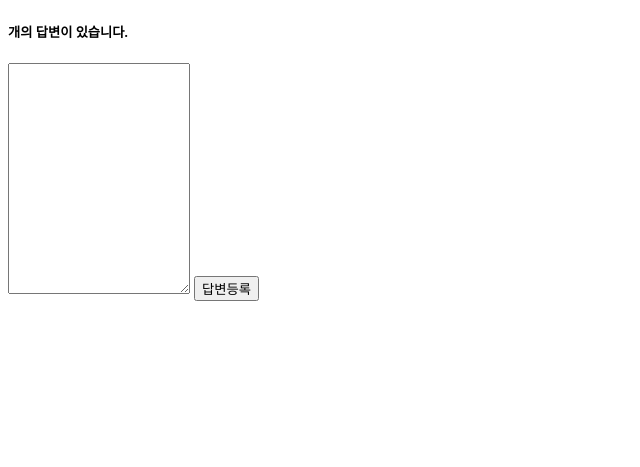
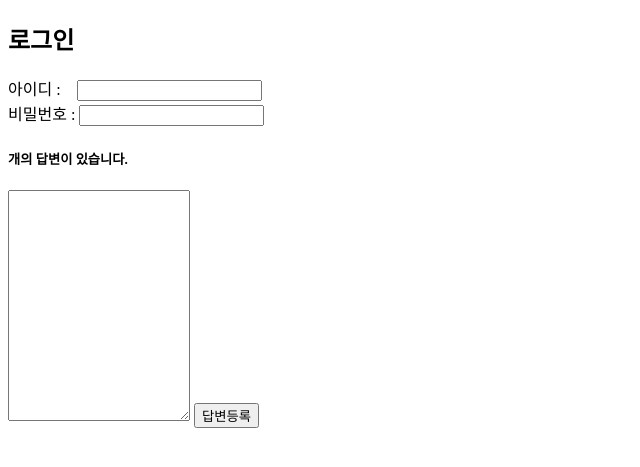
Before and after one commit to nsdfpoaew/project, a Django app: template templates/pybo/question_detail.html in a window 1280 px wide. Shown: the top 467 px of the page, without its empty margins (0-640 px from the left). Run offline with Django 4.2, Linux system fonts and the light colour scheme; the template is opened without the code that fills it, so the values that code supplies are empty.

Commit message:
Update question_detail.html

```diff
--- a/templates/pybo/question_detail.html
+++ b/templates/pybo/question_detail.html
@@ -6,6 +6,11 @@
 </head>
 <body>
 <h1>{{ question.subject }}</h1>
+	<h2>로그인</h2>
+
+		아이디 : &nbsp;&nbsp; <input type="text" name="ID"><br>
+
+		비밀번호 : <input type="password" name="pw">
 <div>
     {{ question.content }}
 </div>
```
